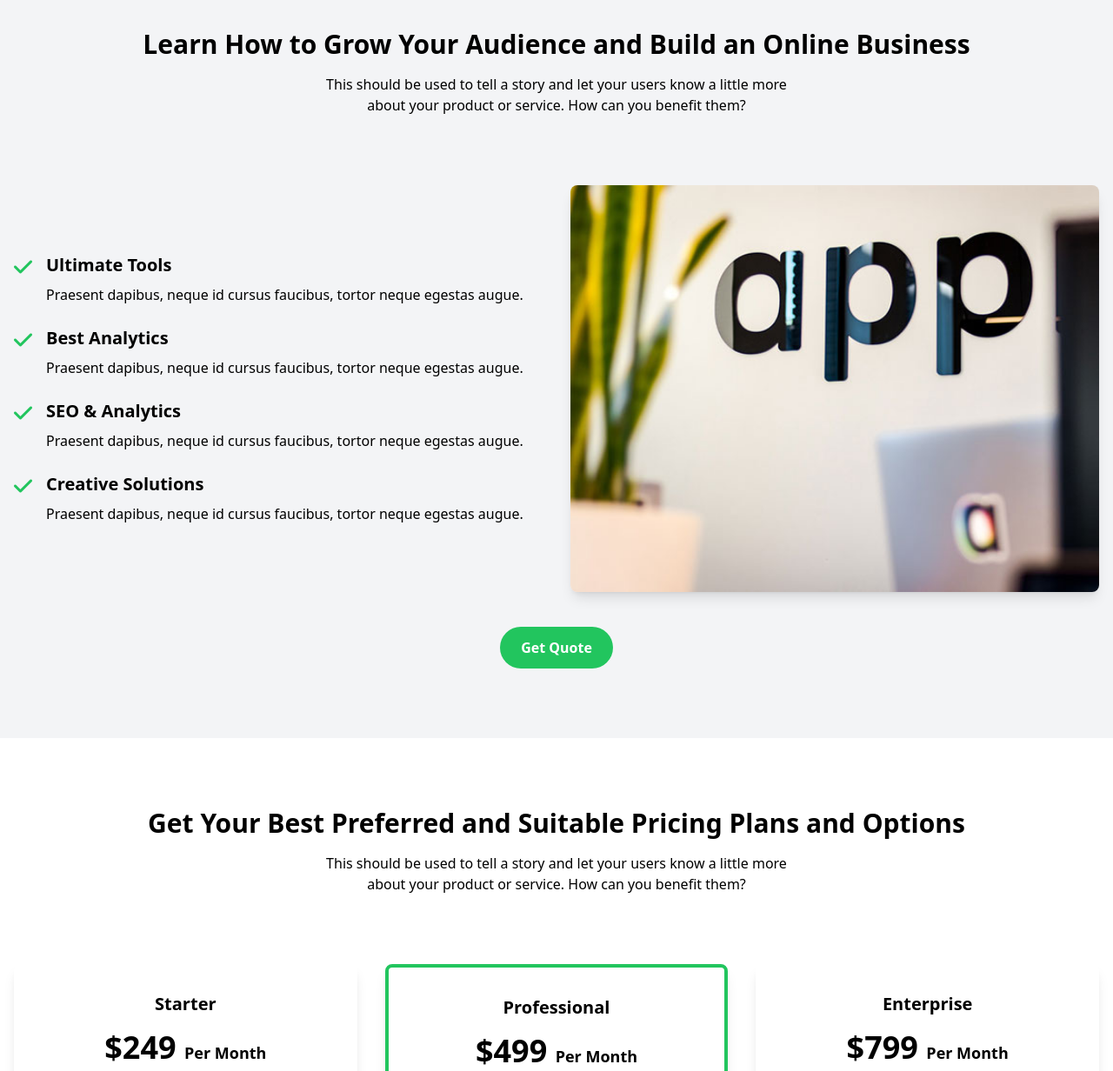
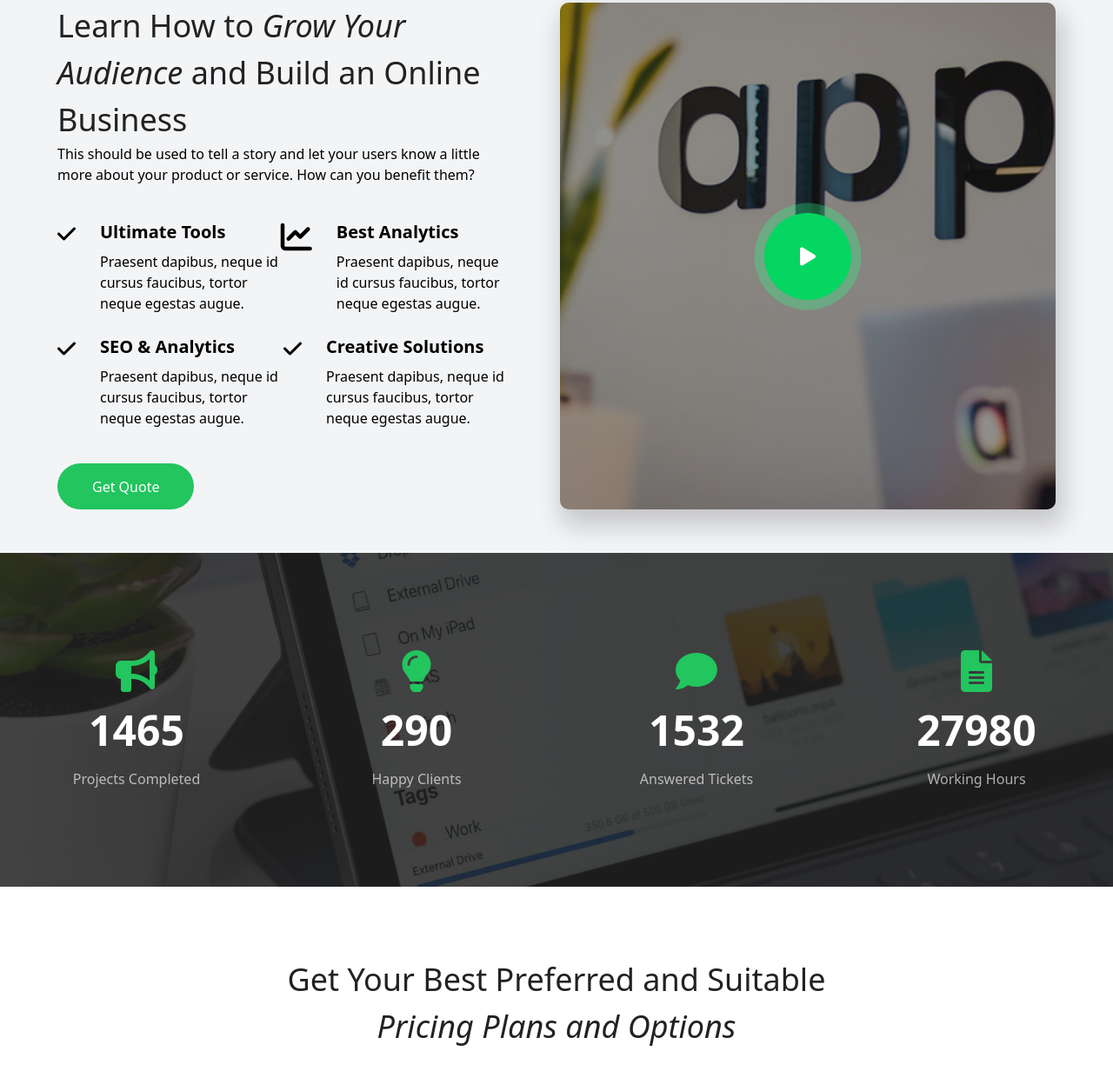
Before and after one commit to shahzad7886/cloin, a plain HTML site: page index.html in a window 1280 px wide. Shown: the part 1598-2830 px from the top of the page at 87% size. Drawn offline with nearby package versions, Linux system fonts and the light colour scheme; a web font is replaced by a local one.

Commit message:
third section complete

```diff
--- a/css/style.css
+++ b/css/style.css
@@ -1,3 +1,8 @@
+body {
+  padding: 0;
+  margin: 0;
+  box-sizing: border-box;
+}
 .icon {
   display: inline-flex;
   align-items: center;
@@ -13,13 +18,108 @@
 hr {
   border-bottom: 1px solid #222;
 }
-.grid .card:hover {
+.grid .card:hover,
+.pricing-card:hover {
   transform: translateY(-10px);
 }
-.grid .card:hover h4 {
+.grid .card:hover h4,
+.pricing-card:hover p {
   color: #2cfa89;
 }
 .grid .card:hover .icon {
   background-color: #2cfa89;
   color: #ffff;
 }
+.video-preview {
+  overflow: hidden;
+  position: relative;
+  display: flex;
+  align-items: center;
+  justify-content: center;
+  min-height: 425px;
+  border-radius: 10px;
+  box-shadow: 5px 15px 28px 5px rgba(0, 0, 0, 0.18);
+  background-color: #ddd;
+}
+.video-preview .img-bg {
+  position: absolute;
+  width: 100%;
+  height: 100%;
+}
+.img-bg {
+  overflow: hidden;
+  position: relative;
+  display: block;
+  height: 330px;
+  border-radius: 4px;
+  background: no-repeat center / cover;
+  background-color: #ddd;
+  transition: all 0.5s;
+}
+.img-bg .bg-element {
+  position: absolute;
+  width: 100%;
+  height: 100%;
+  background: no-repeat top center / cover;
+  transition: all 0.4s ease;
+}
+.video-preview .overlay-colored {
+  transition: all 0.2s;
+}
+
+.overlay-colored,
+.overlay-pattern {
+  position: absolute;
+  width: 100%;
+  height: 100%;
+  top: 0;
+  left: 0;
+}
+
+.color-bg-dark {
+  background-color: #222;
+}
+.video-preview .btn-video {
+  position: absolute;
+  z-index: 2;
+}
+.btn-video {
+  position: relative;
+  display: inline-flex;
+  flex-direction: column;
+  align-items: center;
+  text-align: left;
+}
+.btn-video i {
+  box-shadow: 0 0 0 0 rgba(44, 250, 135, 0.5);
+  animation: pulse 1.2s infinite;
+}
+
+@keyframes pulse {
+  0% {
+  }
+  70% {
+    box-shadow: 0 0 0 30px rgba(44, 250, 135, 0);
+  }
+  100% {
+    box-shadow: 0 0 0 0 rgba(44, 250, 135, 0);
+  }
+}
+.btn-video i {
+  position: relative;
+  display: flex;
+  align-items: center;
+  justify-content: center;
+  width: 100px;
+  height: 100px;
+  text-align: center;
+  font-size: 24px;
+  border-radius: 100%;
+  background: #05d561;
+  color: #fff;
+  /* text-indent: 3px; */
+  transition: all 0.1s !important;
+}
+.btn-video i:hover {
+  background: #222;
+}
--- a/index.html
+++ b/index.html
@@ -6,6 +6,8 @@
     <meta name="viewport" content="width=device-width, initial-scale=1.0">
     <title>Clion</title>
     <link rel="stylesheet" href="./css/style.css">
+    <link href="https://db.onlinewebfonts.com/c/95cecf452d3208890088a5b4c19c7ecf?family=Helvetica+Neue+ME"
+        rel="stylesheet" type="text/css" />
     <link rel="stylesheet" href="./css/font-awesome-4.7.0/css/font-awesome.min.css">
     <link href="https://fonts.googleapis.com/css2?family=Inter:wght@400;700&display=swap" rel="stylesheet">
     <link href="https://cdnjs.cloudflare.com/ajax/libs/font-awesome/6.0.0-beta3/css/all.min.css" rel="stylesheet">
@@ -121,64 +123,124 @@
     </div>
 
 
-    <div class="bg-gray-100 py-20">
+    <div class="bg-gray-100 p-[50px]">
         <div class="container mx-auto px-4">
-            <div class="text-center mb-20">
-                <h3 class="text-3xl font-bold mb-4">Learn How to Grow Your Audience and Build an Online Business</h3>
-                <p class="max-w-xl mx-auto">This should be used to tell a story and let your users know a little more
-                    about your product or service. How can you benefit them?</p>
-            </div>
-            <div class="flex flex-col md:flex-row items-center md:space-x-8">
-
-                <div class="space-y-6 md:w-1/2">
-                    <div class="flex items-start space-x-4">
-                        <i class="fas fa-check text-green-500 text-2xl"></i>
+            <div class="grid grid-cols-1 md:grid-cols-2 lg:grid-cols-2 gap-2">
+                <div class="mr-[50px]">
+                    <h3 class=" text-[#222]  max-w-[858px] text-[36px] font-[300]">Learn How to <em
+                            class="font-[500]">Grow Your Audience</em> and Build an Online Business
+                    </h3>
+                    <p class=" mx-auto">This should be used to tell a story and let your users know a little more about
+                        your product or service. How can you benefit them?</p>
+                    <div class="space-y-6">
+                        <div class="flex mt-10">
+                            <div class="flex justify-between">
+                                <i class="fas fa-check  text-2xl mr-7"></i>
                                 <div>
                                     <h4 class="text-xl font-bold mb-2">Ultimate Tools</h4>
                                     <p>Praesent dapibus, neque id cursus faucibus, tortor neque egestas augue.</p>
                                 </div>
                             </div>
-                    <div class="flex items-start space-x-4">
-                        <i class="fas fa-check text-green-500 text-2xl"></i>
+                            <div class="flex">
+                                <i class="fa fa-line-chart text-4xl mr-7" aria-hidden="true"></i>
                                 <div>
                                     <h4 class="text-xl font-bold mb-2">Best Analytics</h4>
                                     <p>Praesent dapibus, neque id cursus faucibus, tortor neque egestas augue.</p>
                                 </div>
                             </div>
-                    <div class="flex items-start space-x-4">
-                        <i class="fas fa-check text-green-500 text-2xl"></i>
+
+                        </div>
+                        <div class="flex mt-10">
+                            <div class="flex justify-between">
+                                <i class="fas fa-check  text-2xl mr-7"></i>
                                 <div>
                                     <h4 class="text-xl font-bold mb-2">SEO &amp; Analytics</h4>
                                     <p>Praesent dapibus, neque id cursus faucibus, tortor neque egestas augue.</p>
                                 </div>
                             </div>
-                    <div class="flex items-start space-x-4">
-                        <i class="fas fa-check text-green-500 text-2xl"></i>
+                            <div class="flex">
+                                <i class="fas fa-check  text-2xl mr-7"></i>
                                 <div>
                                     <h4 class="text-xl font-bold mb-2">Creative Solutions</h4>
                                     <p>Praesent dapibus, neque id cursus faucibus, tortor neque egestas augue.</p>
                                 </div>
                             </div>
+
                         </div>
-                <img src="./assets/images/img-1.jpg" alt="Video"
-                    class="w-full md:w-1/2 rounded-lg shadow-lg mb-8 md:mb-0">
                     </div>
-            <div class="text-center mt-10">
-                <button class="py-3 px-6 bg-green-500 text-white rounded-full font-bold">Get Quote</button>
-            </div>
+                    <div class="mt-10">
+                        <button
+                            class="text-white font-[500]   bg-green-500 border-0 py-[0.9rem] px-[2.5rem] rounded-full focus:outline-none hover:bg-[#222]">Get
+                            Quote</button>
+                        <!-- <button class="py-3 px-6 bg-green-500 text-white rounded-full font-[500]"></button> -->
                     </div>
                 </div>
 
+                <div class="video-preview">
+                    <a class="img-bg lightbox-iframe" href="https://vimeo.com/45830194">
+                        <div class="bg-element" style="background-image: url(&quot;./assets/images/img-1.jpg&quot;);">
+                        </div>
+                        <div class="overlay-colored color-bg-dark opacity-50"></div><!-- .overlay-colored end -->
+                        <img src="./assets/images/img-1.jpg" alt="" style=" opacity: 0; visibility: hidden; ">
+                    </a><!-- .img-bg end -->
+                    <a class="btn-video lightbox-iframe" href="https://vimeo.com/45830194">
+                        <i class="fa fa-play"></i>
+                    </a><!-- .btn-video end -->
+                </div>
+            </div>
+
+
+        </div>
+    </div>
+
+
+    <div class="relative h-96 flex items-center bg-cover bg-center"
+        style="background-image: url('./assets/images/sction-2.jpg');">
+        <div class="absolute  inset-0 bg-[#222] opacity-85"></div>
+        <div class="grid grid-cols-1 w-full  relative md:grid-cols-2 lg:grid-cols-4 gap-2">
+            <div class="text-center text-white p-[1.75rem]">
+
+                <i class="text-green-500 text-5xl mb-2 fa  fa-bullhorn" aria-hidden="true"></i>
+                <h4 class="text-[48px] font-bold mb-2">1465</h4>
+                <p class="opacity-65">Projects Completed</p>
+            </div>
+            <div class="text-center text-white p-[1.75rem]">
+
+                <i class="text-green-500 text-5xl mb-2 fa  fa-lightbulb-o" aria-hidden="true"></i>
+                <h4 class="text-[48px] font-bold mb-2">290</h4>
+                <p class="opacity-65">Happy Clients </p>
+            </div>
+            <div class="text-center text-white p-[1.75rem]">
+
+                <i class="text-green-500 text-5xl mb-2 fa  fa-comment-o" aria-hidden="true"></i>
+                <h4 class="text-[48px] font-bold  mb-2">1532</h4>
+                <p class="opacity-65">Answered Tickets </p>
+            </div>
+            <div class="text-center text-white p-[1.75rem]">
+
+                <i class="text-green-500 text-5xl mb-2 fa  fa-file-text-o" aria-hidden="true"></i>
+                <h4 class="text-[48px] font-bold mb-2">27980</h4>
+                <p class="opacity-65">Working Hours </p>
+            </div>
+        </div>
+
+    </div>
+
     <div class="container mx-auto px-4 py-20">
-        <div class="text-center mb-20">
-            <h3 class="text-3xl font-bold mb-4">Get Your Best Preferred and Suitable Pricing Plans and Options</h3>
-            <p class="max-w-xl mx-auto">This should be used to tell a story and let your users know a little more about
-                your product or service. How can you benefit them?</p>
+        <div class="text-center flex justify-center flex-col items-center mb-20">
+            <h3 class="text-center max-w-[690px] text-[#222]  text-[36px] font-[300] mb-10">Get Your
+                Best
+                Preferred and
+                Suitable <em class="font-[500]">Pricing Plans and Options</em> </h3>
+            <p class=" w-[44%] opacity-65 text-[18px] mx-auto">This should be used to tell a story and let your users
+                know a
+                little more about your product or service. How can you benefit them?</p>
         </div>
         <div class="grid grid-cols-1 md:grid-cols-3 gap-8">
-            <div class="bg-white p-8 rounded-lg shadow-lg text-center">
+            <div class="bg-white pricing-card p-8 border-4 rounded-lg shadow-lg text-center">
                 <h4 class="text-xl font-bold mb-4">Starter</h4>
-                <p class="text-4xl font-bold mb-4">$249 <span class="text-lg">Per Month</span></p>
+                <p class="text-4xl font-bold mb-4">$249</p>
+                <span class="text-[12px] opacity-65">Per Month</span>
                 <ul class="space-y-2 mb-4">
                     <li>Marketing strategy</li>
                     <li>Competitive analysis</li>
@@ -188,9 +250,10 @@
                 </ul>
                 <button class="py-3 px-6 bg-green-500 text-white rounded-full font-bold">Get Started Now</button>
             </div>
-            <div class="bg-white p-8 rounded-lg shadow-lg text-center border-4 border-green-500">
+            <div class="bg-white pricing-card p-8 rounded-lg shadow-lg text-center border-4 border-green-500">
                 <h4 class="text-xl font-bold mb-4">Professional</h4>
-                <p class="text-4xl font-bold mb-4">$499 <span class="text-lg">Per Month</span></p>
+                <p class="text-4xl font-bold mb-4">$499</p>
+                <span class="text-[12px] opacity-65">Per Month</span>
                 <ul class="space-y-2 mb-4">
                     <li>Marketing strategy</li>
                     <li>Competitive analysis</li>
@@ -200,9 +263,10 @@
                 </ul>
                 <button class="py-3 px-6 bg-green-500 text-white rounded-full font-bold">Get Started Now</button>
             </div>
-            <div class="bg-white p-8 rounded-lg shadow-lg text-center">
+            <div class="bg-white pricing-card p-8 border-4 rounded-lg shadow-lg text-center">
                 <h4 class="text-xl font-bold mb-4">Enterprise</h4>
-                <p class="text-4xl font-bold mb-4">$799 <span class="text-lg">Per Month</span></p>
+                <p class="text-4xl font-bold mb-4">$799 </p>
+                <span class="text-[12px] opacity-65">Per Month</span>
                 <ul class="space-y-2 mb-4">
                     <li>Marketing strategy</li>
                     <li>Competitive analysis</li>
@@ -219,7 +283,8 @@
         <div class="container mx-auto px-4">
             <div class="text-center mb-20">
                 <h3 class="text-3xl font-bold mb-4">What Are Our Customers Testimonials</h3>
-                <p class="max-w-xl mx-auto">This should be used to tell a story and let your users know a little more
+                <p class="max-w-xl mx-auto">This should be used to tell a story and let your users know a little
+                    more
                     about your product or service. How can you benefit them?</p>
             </div>
             <div class="grid grid-cols-1 md:grid-cols-3 gap-8">
@@ -228,7 +293,8 @@
                         class="w-24 h-24 mx-auto rounded-full mb-4">
                     <h4 class="text-xl font-bold mb-2">Michael Smith</h4>
                     <p class="text-sm text-gray-600 mb-4">Backend Developer</p>
-                    <p class="mb-4">Quisque volutpat condimentum velit. Class aptent taciti sociosqu ad litora torquent
+                    <p class="mb-4">Quisque volutpat condimentum velit. Class aptent taciti sociosqu ad litora
+                        torquent
                         per conubia.</p>
                     <div class="text-yellow-500">
                         <i class="fas fa-star"></i>
@@ -243,7 +309,8 @@
                         class="w-24 h-24 mx-auto rounded-full mb-4">
                     <h4 class="text-xl font-bold mb-2">Matt Nawski</h4>
                     <p class="text-sm text-gray-600 mb-4">UI Designer</p>
-                    <p class="mb-4">Quisque volutpat condimentum velit. Class aptent taciti sociosqu ad litora torquent
+                    <p class="mb-4">Quisque volutpat condimentum velit. Class aptent taciti sociosqu ad litora
+                        torquent
                         per conubia.</p>
                     <div class="text-yellow-500">
                         <i class="fas fa-star"></i>
@@ -258,7 +325,8 @@
                         class="w-24 h-24 mx-auto rounded-full mb-4">
                     <h4 class="text-xl font-bold mb-2">Tom Claysen</h4>
                     <p class="text-sm text-gray-600 mb-4">UI Designer</p>
-                    <p class="mb-4">Quisque volutpat condimentum velit. Class aptent taciti sociosqu ad litora torquent
+                    <p class="mb-4">Quisque volutpat condimentum velit. Class aptent taciti sociosqu ad litora
+                        torquent
                         per conubia.</p>
                     <div class="text-yellow-500">
                         <i class="fas fa-star"></i>
```
Lines whose indentation alone changed are shown as unchanged.
